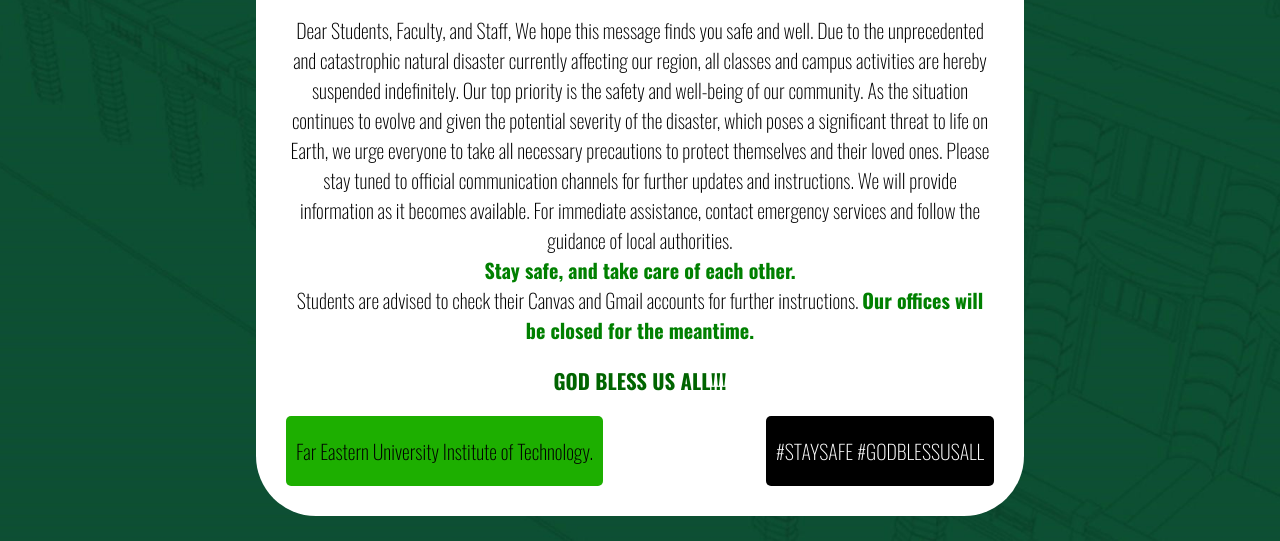
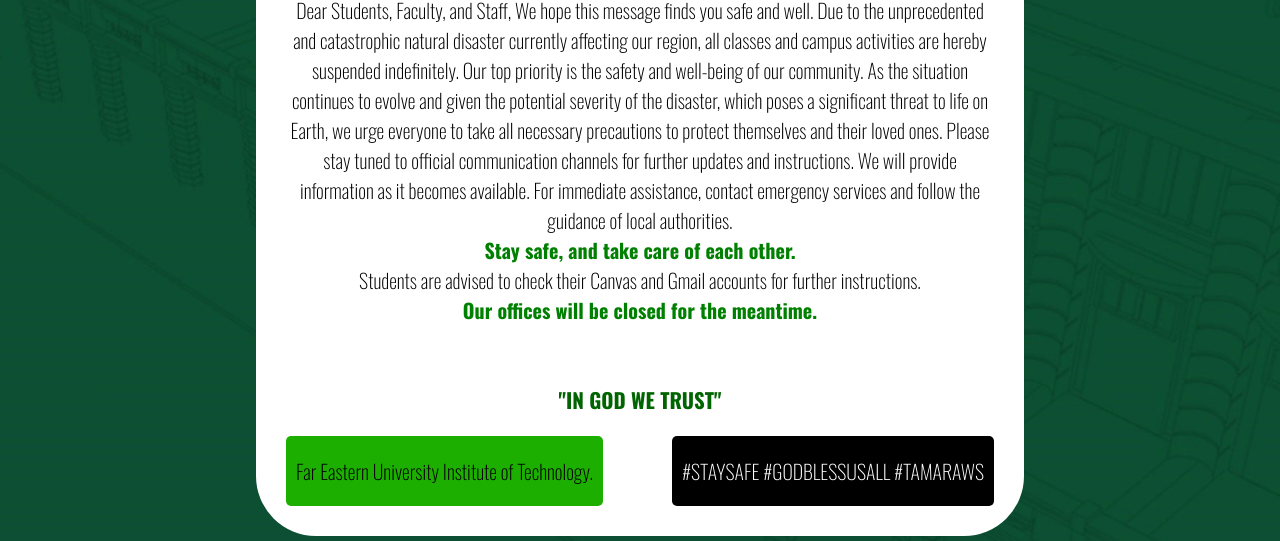
Before and after one commit to 202311449/it0043tc01, a plain HTML site: page Lindo/Lindo.html in a window 1280 px wide. Shown: the part 259-800 px from the top of the page. Drawn offline with nearby package versions, Linux system fonts and the light colour scheme.

Commit message:
Add files via upload

```diff
--- a/Lindo/Lindo.html
+++ b/Lindo/Lindo.html
@@ -13,12 +13,12 @@
         We hope this message finds you safe and well. Due to the unprecedented and catastrophic natural disaster currently affecting our region, all classes and campus activities are hereby suspended indefinitely.
         Our top priority is the safety and well-being of our community. As the situation continues to evolve and given the potential severity of the disaster, which poses a significant threat to life on Earth, we urge everyone to take all necessary precautions to protect themselves and their loved ones.
         Please stay tuned to official communication channels for further updates and instructions. We will provide information as it becomes available.
-        For immediate assistance, contact emergency services and follow the guidance of local authorities. <br> <span class="highlight">Stay safe, and take care of each other.</span></br> Students are advised to check their Canvas and Gmail accounts for further instructions.
-      <span class="highlight">Our offices will be closed for the meantime.</span></p>
-      <p class="conclusion">GOD BLESS US ALL!!!</p>
+        For immediate assistance, contact emergency services and follow the guidance of local authorities.<br><span class="highlight">Stay safe, and take care of each other.</span></br> Students are advised to check their Canvas and Gmail accounts for further instructions.
+      <br><span class="highlight">Our offices will be closed for the meantime.</span></p></br>
+      <p class="conclusion">"IN GOD WE TRUST"</p>
       <div class="text">
         <span class="lower_text">Far Eastern University Institute of Technology.</span>
-        <span class="hashtag">#STAYSAFE #GODBLESSUSALL</span>
+        <span class="hashtag">#STAYSAFE #GODBLESSUSALL #TAMARAWS</span>
       </div>
     </div>
   </div>
```
